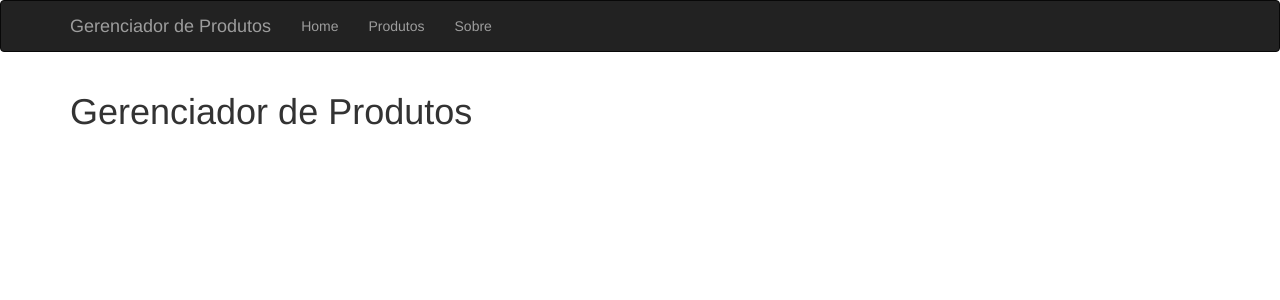
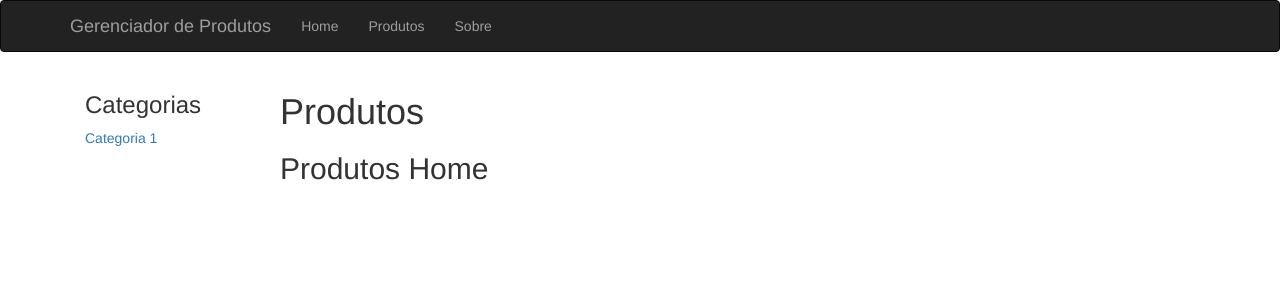
Before and after one commit to gvidaldev/produtos, a React (Create React App) app: page /produtos in a window 1280 px wide. Shown: the top 300 px of the page. Built offline with nearby package versions, Linux system fonts and the light colour scheme.

Commit message:
Finishing initial configuration/Concluindo a configuração inicial

```diff
--- a/package.json
+++ b/package.json
@@ -8,6 +8,7 @@
     "@testing-library/user-event": "^7.1.2",
     "react": "^16.12.0",
     "react-dom": "^16.12.0",
+    "react-router-dom": "^5.1.2",
     "react-scripts": "3.3.0"
   },
   "scripts": {
--- a/src/App.js
+++ b/src/App.js
@@ -1,28 +1,36 @@
 import React from 'react'
+import { BrowserRouter as Router, Route, Link } from 'react-router-dom'
 
+import Home from './Components/Home'
+import Sobre from './Components/Sobre'
+import Produtos from './Components/Produtos'
 
 function App() {
   return (
+    <Router>
       <div>
         <nav className='navbar navbar-inverse'>
           <div className='container'>
             <div className='navbar-header'>
-            <a href='/' className='navbar-brand'>
+              <Link to='/' className='navbar-brand'>
                 Gerenciador de Produtos
-            </a>
+              </Link>
             </div>
             <ul className='nav navbar-nav'>
-            <li><a href='/'>Home</a></li>
-            <li><a href='/'>Produtos</a></li>
-            <li><a href='/'>Sobre</a></li>
+              <li><Link to='/'>Home</Link></li>
+              <li><Link to='/produtos'>Produtos</Link></li>
+              <li><Link to='/sobre'>Sobre</Link></li>
             </ul>
           </div>
         </nav>
 
         <div className='container'>
-        <h1>Gerenciador de Produtos</h1>
+          <Route exact path='/' component={Home} />
+          <Route exact path='/sobre' component={Sobre} />
+          <Route path='/produtos' component={Produtos} />
         </div>
       </div>
+    </Router>
   )
 }
 
--- /dev/null
+++ b/src/Components/Categoria.js
@@ -0,0 +1,9 @@
+import React, { Component } from 'react'
+
+class Categoria extends Component {
+    render(){
+    return <h1>Categoria {this.props.match.params.catId}</h1>
+    }
+}
+
+export default Categoria
--- /dev/null
+++ b/src/Components/Home.js
@@ -0,0 +1,9 @@
+import React, { Component } from 'react'
+
+class Home extends Component{
+    render(){
+        return <h1>Bem-vindo ao Gerenciador de Produtos </h1>
+    }
+}
+
+export default Home
--- /dev/null
+++ b/src/Components/Produtos.js
@@ -0,0 +1,29 @@
+import React, { Component } from 'react'
+import {BrowserRouter as Router, Route, Link} from 'react-router-dom'
+import ProdutosHome from './ProdutosHome'
+import Categoria from './Categoria'
+
+class Produtos extends Component{
+    render(){
+        const {match} = this.props
+        return(
+            <div className='container'>
+                <div className='row'>
+                    <div className='col-sm-2'>
+                        <h3>Categorias</h3>
+                        <Link to='/produtos/categoria/1'>Categoria 1</Link>
+                    </div>
+
+                    <div className='col-sm-10'>
+                        <h1>Produtos</h1>
+                        <Route exact path={match.url} component={ProdutosHome} />
+                        <Route path={match.url+'/categoria/:catId'} component={Categoria} />
+                    </div>
+                </div>
+            </div>
+        )
+
+    }
+}
+
+export default Produtos
--- /dev/null
+++ b/src/Components/ProdutosHome.js
@@ -0,0 +1,11 @@
+import React from 'react'
+
+const ProdutosHome = () =>{
+    return(
+        <div>
+            <h2>Produtos Home</h2>
+        </div>
+    )
+}
+
+export default ProdutosHome
--- /dev/null
+++ b/src/Components/Sobre.js
@@ -0,0 +1,9 @@
+import React, { Component } from 'react'
+
+class Sobre extends Component{
+    render(){
+        return <h2>Sobre o Gerenciador</h2>
+    }
+}
+
+export default Sobre
```
Also changed, not shown: 1 other file (tests, documents, lock files or other folders). Lines whose indentation alone changed are shown as unchanged.
